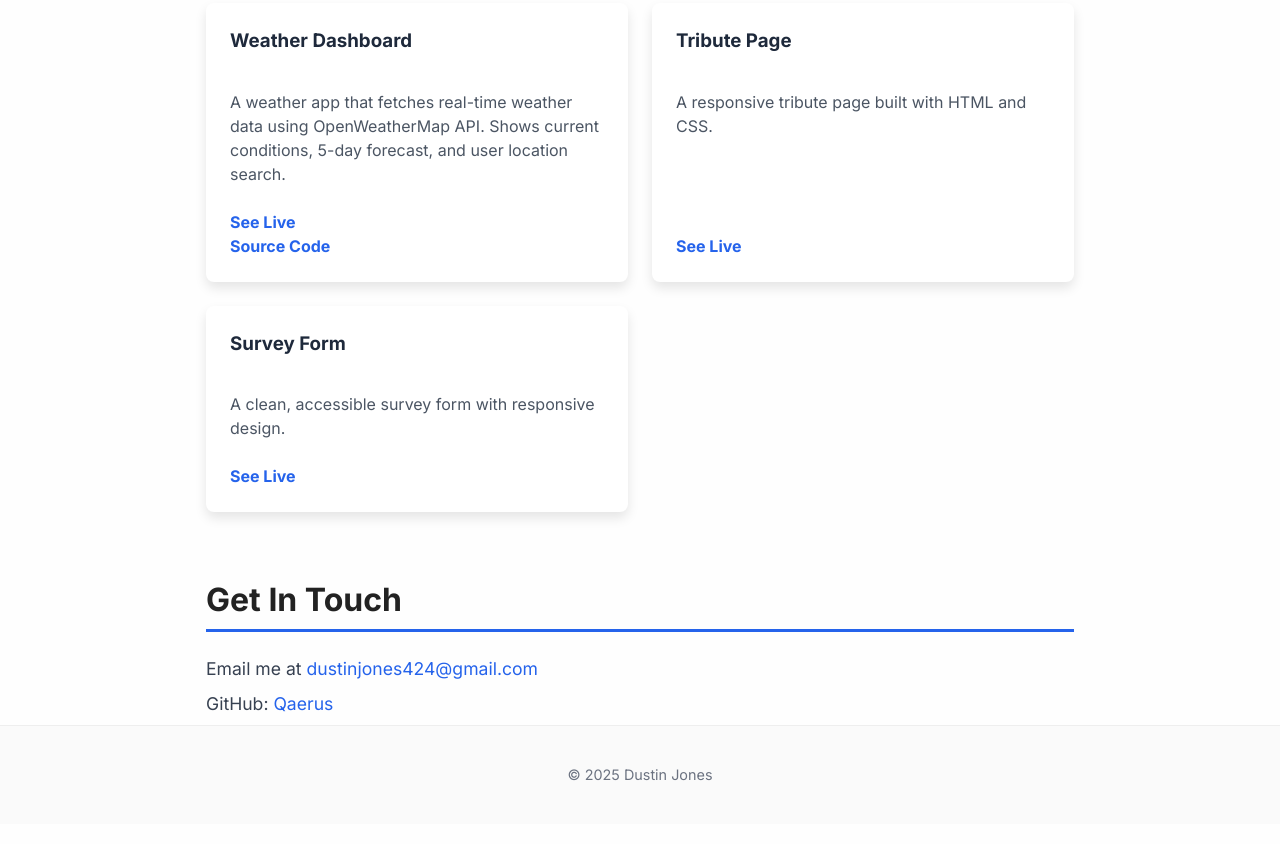
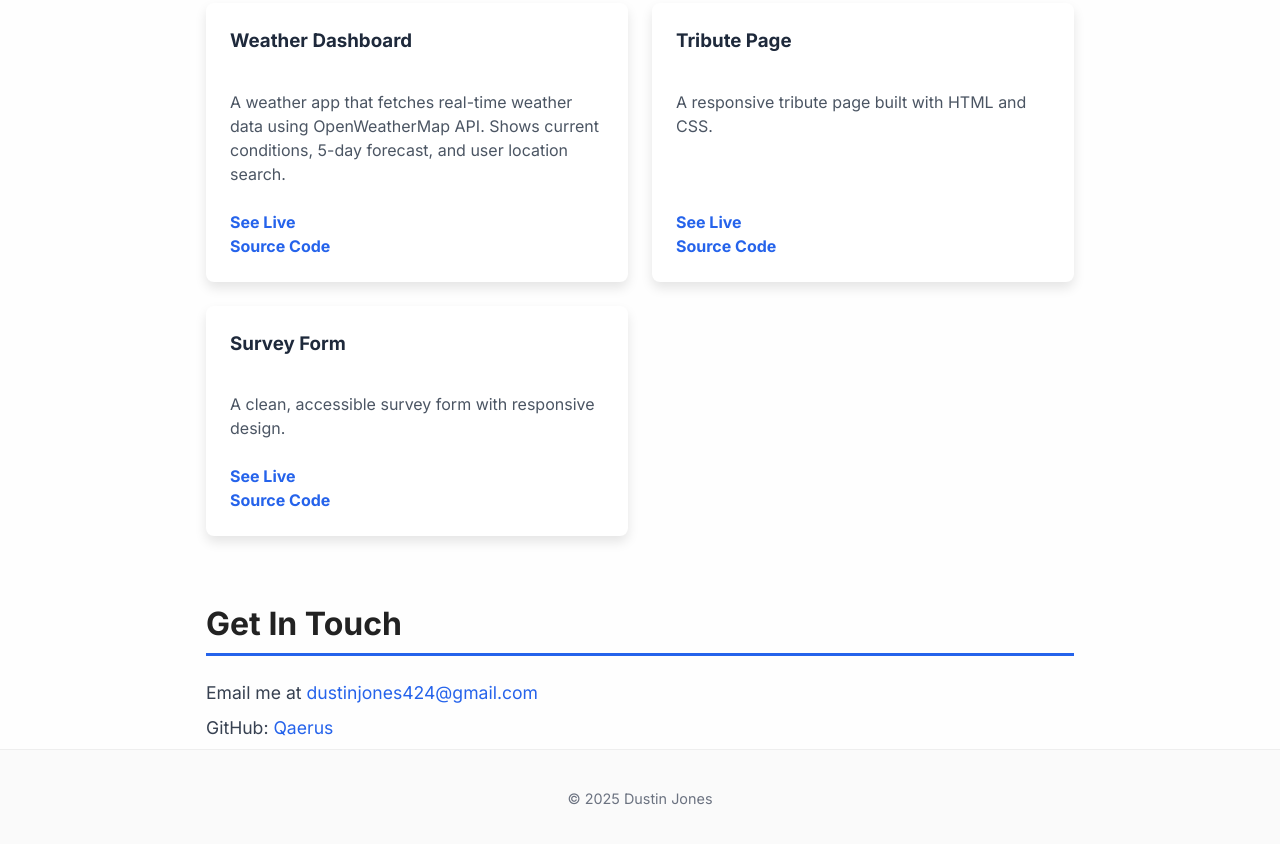
Before and after one commit to Qaerus/dustinjones-portfolio, a plain HTML site: page index.html in a window 1280 px wide. Shown: the part 1029-1873 px from the top of the page. Drawn offline with Linux system fonts and the light colour scheme.

Commit message:
Update index.html

```diff
--- a/index.html
+++ b/index.html
@@ -63,16 +63,17 @@
         <article class="project-card">
           <h3>Tribute Page</h3>
           <p>A responsive tribute page built with HTML and CSS.</p>
-          <a href="#" target="_blank" class="btn-link">See Live</a>
+          <a href="https://qaerus.github.io/survey-form" target="_blank" class="btn-link">See Live</a>
+          <a href="https://github.com/Qaerus/survey-form" target="_blank" class="btn-link">Source Code</a>
         </article>
         <article class="project-card">
           <h3>Survey Form</h3>
           <p>A clean, accessible survey form with responsive design.</p>
-          <a href="#" target="_blank" class="btn-link">See Live</a>
+          <a href="https://qaerus.github.io/tribute-page" target="_blank" class="btn-link">See Live</a>
+          <a href="https://github.com/Qaerus/tribute-page" target="_blank" class="btn-link">Source Code</a>
         </article>
       </div>
     </section>
-
     <section id="contact" class="contact">
       <h2>Get In Touch</h2>
       <p>Email me at <a href="mailto:dustinjones424@gmail.com">dustinjones424@gmail.com</a></p>
```
